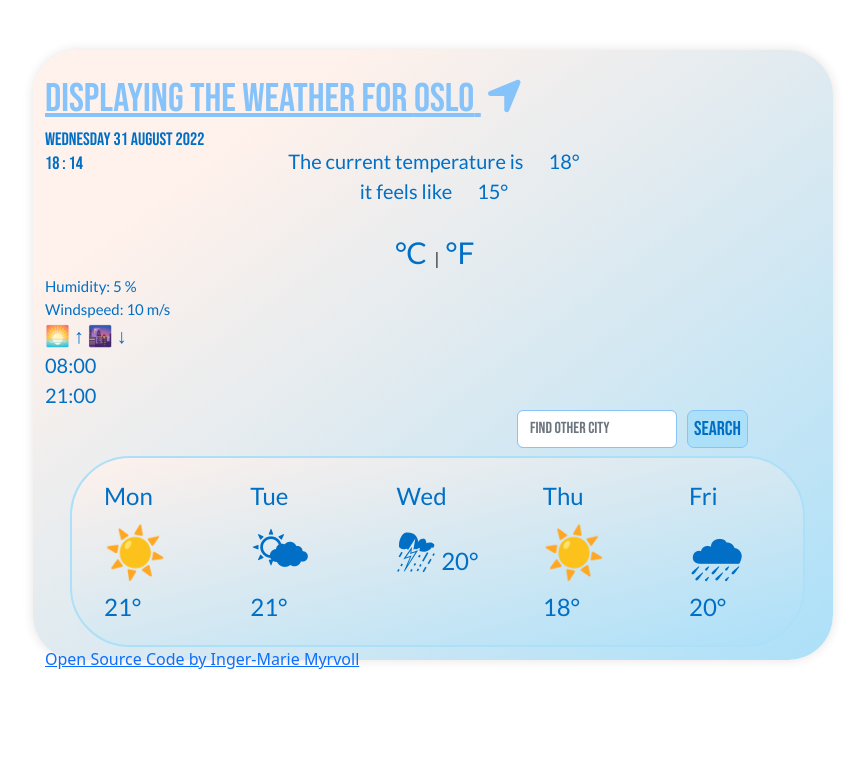
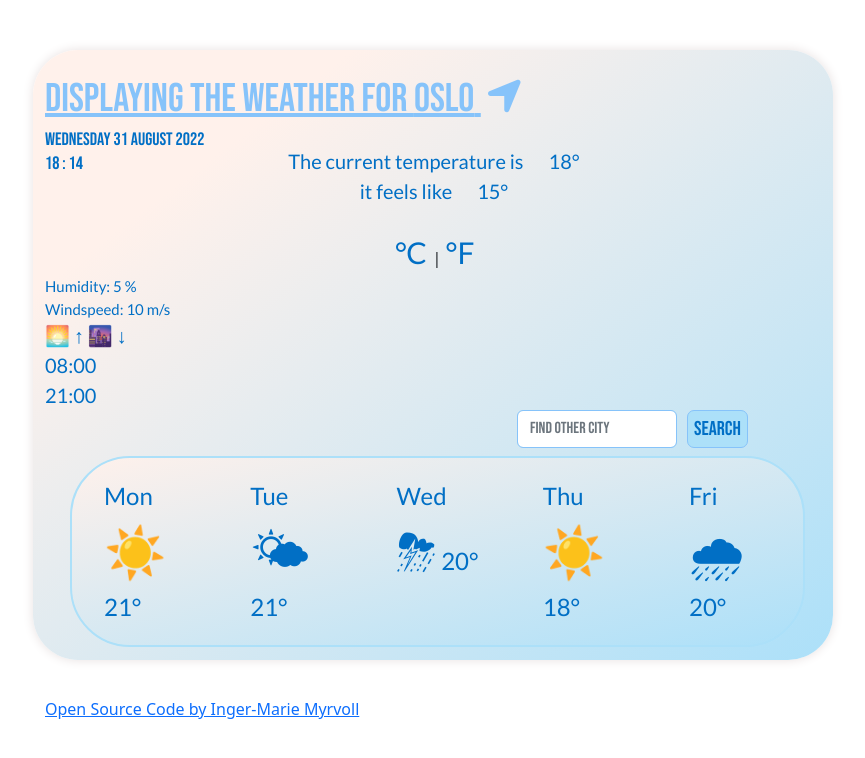
Before and after one commit to ingermariemy/Weather-project, a plain HTML site: page index.html in a window 1280 px wide. Shown: the whole page, without its empty margins (267-1132 px from the left). Drawn offline with nearby package versions, Linux system fonts and the light colour scheme; no server answers.

Commit message:
wrap link in div
wrap link in div

```diff
--- a/index.html
+++ b/index.html
@@ -85,8 +85,8 @@
     </div>
   </div>
     </div>
-<br>
-    <a href="https://github.com/ingermariemy/Weather-project">Open Source Code by Inger-Marie Myrvoll</a>
+<div class = "link"> <a href="https://github.com/ingermariemy/Weather-project">Open Source Code by Inger-Marie Myrvoll</a></div>
+
     <script src="index.js"></script>
   </body>
 </html>
--- a/style.css
+++ b/style.css
@@ -187,6 +187,6 @@
   font-size: 50px;
 }
 
-a {
+.link {
   padding-top: 50px;
 }
```
